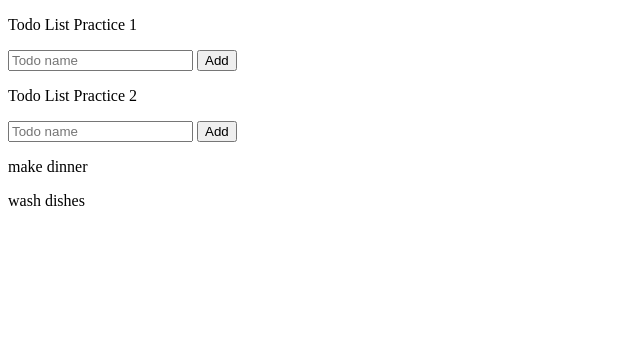
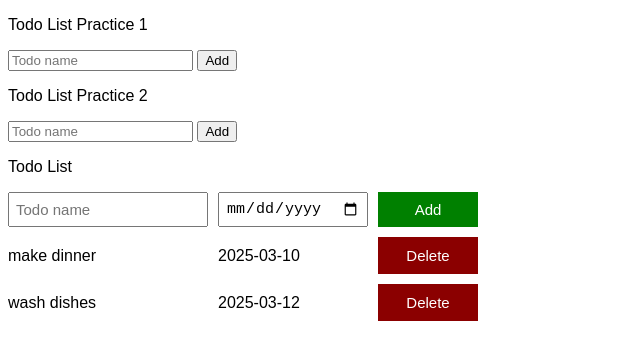
Before and after one commit to Sanji852g7/Youtube-JavaScript_Course, a plain HTML site: page 11-array&loops/todo-list.html in a window 1280 px wide. Shown: the whole page, without its empty margins (0-640 px from the left). Drawn offline with Linux system fonts and the light colour scheme.

Commit message:
finished todo list

```diff
--- /dev/null
+++ b/11-array&loops/todo-list.css
@@ -0,0 +1,37 @@
+body {
+  font-family: Arial;
+}
+.todo-grid, .todo-input-grid {
+  display: grid;
+  grid-template-columns: 200px 150px 100px;
+  column-gap: 10px;
+  row-gap:10px;
+  align-items: center;
+}
+.todo-input-grid {
+  margin-bottom:10px;
+  align-items: stretch;
+}
+
+.name-input, .due-date-input {
+  font-size:15px;
+  padding:6px;
+}
+
+.add-todo-button {
+  background-color: green;
+  color:white;
+  border:none;
+  font-size:15px;
+  cursor: pointer;
+}
+
+.delete-todo-button {
+  background-color: darkred;
+  color:white;
+  border:none;
+  font-size:15px;
+  cursor:pointer;
+  padding-top:10px;
+  padding-bottom:10px;
+}
--- a/11-array&loops/todo-list.html
+++ b/11-array&loops/todo-list.html
@@ -4,24 +4,34 @@
   <meta charset="UTF-8">
   <meta name="viewport" content="width=device-width, initial-scale=1.0">
   <title>Todo List</title>
+  <link rel="stylesheet" href="todo-list.css ">
 </head>
 <body>
 
   <p>Todo List Practice 1</p>
   <input placeholder="Todo name"
     class="js-name-input">
-  <button onclick="
-  addTodo();
-  ">Add</button>
+  <button>
+  Add</button>
 
   <p>Todo List Practice 2</p>
   <input placeholder="Todo name"
-    class="js-name-input1">
-  <button onclick="
-  addTodo();
-  ">Add</button>
+    class="js-name-input">
+  <button>
+  Add</button>
 
-  <div class="js-todo-list"></div>
+  <p>Todo List</p>
+
+  <div class="todo-input-grid">
+      <input placeholder="Todo name"
+        class="js-name-input1 name-input">
+      <input type="date"
+        class="js-due-date-input due-date-input">
+      <button onclick="
+      addTodo();
+      " class="add-todo-button">Add</button>
+  </div>
+  <div class="js-todo-list todo-grid"></div>
 
 
 
--- a/11-array&loops/todo-list.js
+++ b/11-array&loops/todo-list.js
@@ -1,4 +1,10 @@
-const todoList = ['make dinner', 'wash dishes'];
+const todoList = [{
+  name: 'make dinner',
+  dueDate: '2025-03-10'
+}, {
+  name: 'wash dishes',
+  dueDate: '2025-03-12'
+}];
 
 renderTodoList();
 
@@ -6,11 +12,22 @@ function renderTodoList(){
   let todoListHTML = '';
 
   for (let i = 0; i < todoList.length; i++) {
-    const todo = todoList[i];
-    const html = `<p>${todo}</p>`;
-    todoListHTML += html;
+    const todoObject = todoList[i];
+    //const name = todoObject.name;
+    //const dueDate = todoObject.dueDate;
+    const { name, dueDate } = todoObject;
+
+
+    const html = `
+    <div>${name}</div>
+    <div>${dueDate}</div>
+    <button onclick="
+      todoList.splice(${i},1);
+      renderTodoList();" class="delete-todo-button">
+      Delete
+    </button>
+    `;todoListHTML += html;
   }
-  console.log(todoListHTML);
 
   document.querySelector('.js-todo-list')
     .innerHTML = todoListHTML;
@@ -20,8 +37,15 @@ function addTodo(){
   const inputElement = document.querySelector('.js-name-input1');
   const name = inputElement.value;
 
-  todoList.push(name);
-  console.log(todoList);
+  const dateInputElement = document.querySelector('.js-due-date-input');
+  const dueDate = dateInputElement.value;
+
+  todoList.push( {
+    //name: name,
+    //dueDate: dueDate
+    name,
+    dueDate
+  });
 
   inputElement.value = '';
   renderTodoList();
```
Also changed, not shown: 11-array&loops/arrays-and-loops.html (+6 -0 lines).
